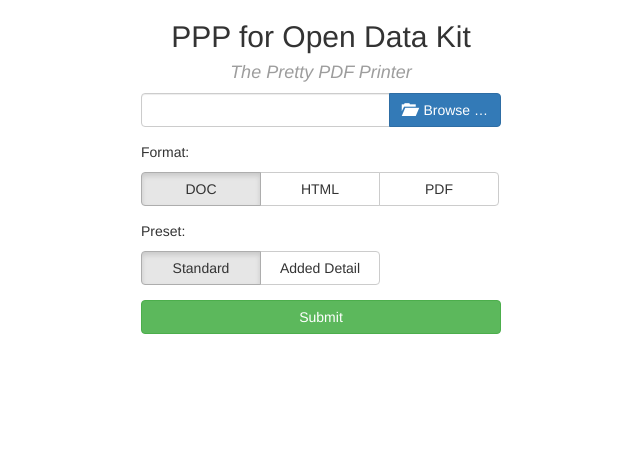
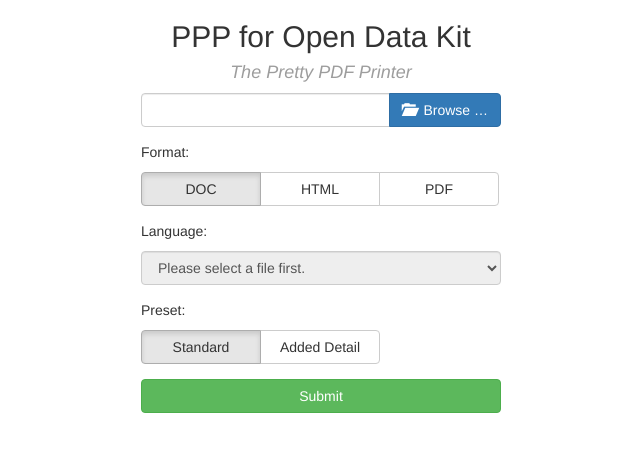
Before and after one commit to pmaengineering/ppp-web, a Flask app: page / in a window 1280 px wide. Shown: the top 452 px of the page, without its empty margins (319-959 px from the left). Run offline with Flask 2, Linux system fonts and the light colour scheme; some libraries are stand-ins or nearby versions.

Commit message:
issue #30

```diff
--- a/ppp_web/static/js/index.js
+++ b/ppp_web/static/js/index.js
@@ -20,9 +20,18 @@ function handleFileSelect(evt) {
                 if (key.startsWith('label::')) {
                     const l = key.substr(7);
                     $('#lang-picker').append(new Option(l, l));
-            $('#lang-wrapper').show();
                 }
             });
+
+            if ($('#lang-picker option').length > 0) {
+                $('#lang-picker').prop('disabled', false);
+            } else {
+                $('#lang-picker').append(new Option('No language specified in form.', 'none', true, true));
+                setTimeout(() => {
+                    $('#lang-picker').val('none');
+                }, 1000);
+                $('#lang-picker').prop('disabled', true);
+            }
         }
         if (sheetName === 'settings') {
             default_language = XL_row_object[0].default_language;
--- a/ppp_web/templates/index.html
+++ b/ppp_web/templates/index.html
@@ -37,10 +37,11 @@
           </label>
         </div>
       </div>
-      <div class="col-md-4 col-md-offset-4" id="lang-wrapper" style="display: none;">
+      <div class="col-md-4 col-md-offset-4" id="lang-wrapper">
         <p>Language:</p>
         <div class="form-group">
-          <select name="language" class="selectpicker form-control" id="lang-picker">
+          <select name="language" class="selectpicker form-control" id="lang-picker" disabled>
+              <option value="" selected>Please select a file first.</option>
           </select>
         </div>
       </div>
```
Lines whose indentation alone changed are shown as unchanged.
